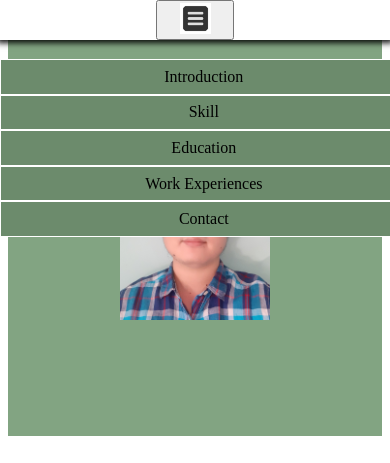
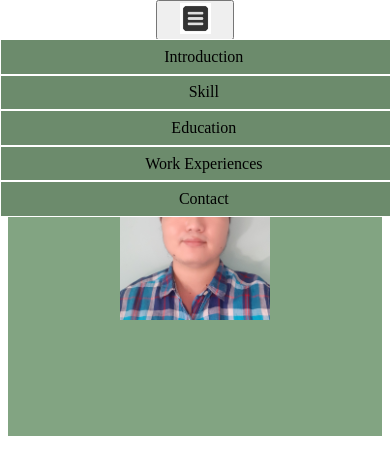
Before and after one commit to nnquang0205/nnquang0205.github.io, a plain HTML site: page index.html in a window 390 px wide. Shown: the top 463 px of the page. Drawn offline with Linux system fonts and the light colour scheme.

Commit message:
Done
Fix duration between hover navbar and navbar button

```diff
--- a/Assist/style.css
+++ b/Assist/style.css
@@ -187,7 +187,7 @@ nav button img {
 nav .navbar-markbook-content {
     display: none;
     position: fixed;
-    top: 7%;
+    top: 10vw;
     width: 100%;
     z-index: 1;
 }
```
